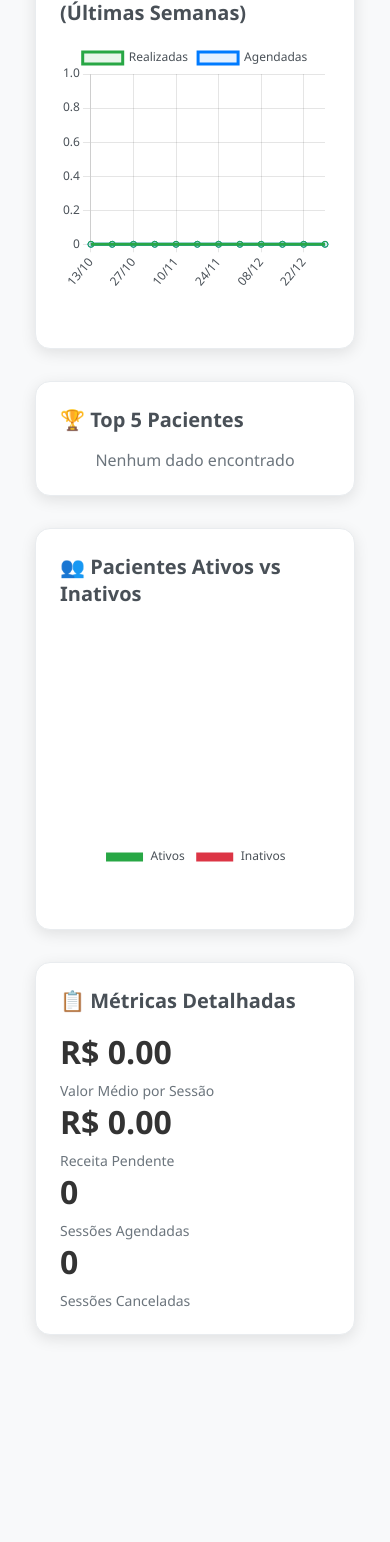
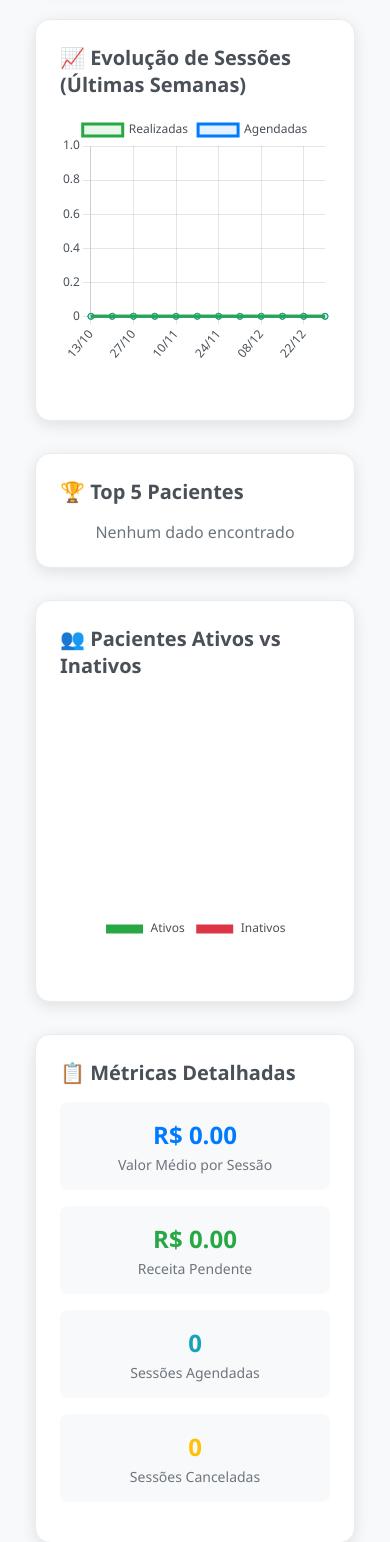
Before and after one commit to flavioricci-terser/mindcarepro-sistema, a Flask app: page /relatorios in a window 390 px wide. Shown: the part 1834-3376 px from the top of the page. Before the commit the page ends 3173 px from the top, so only its background shows below. Run offline with Flask 3, Linux system fonts and the light colour scheme; the visitor is signed in with stand-in values (Sample User, id 1); data that the repository does not hold is empty; some libraries are stand-ins or nearby versions.

Commit message:
Update main.css
incluimos no css
/* ========================================
   ESTILOS ESPECÍFICOS DE RELATÓRIOS
   ======================================== */

```diff
--- a/static/css/main.css
+++ b/static/css/main.css
@@ -1016,3 +1016,71 @@ body {
         padding: 10px 8px;
     }
 }
+
+/* ========================================
+   ESTILOS ESPECÍFICOS DE RELATÓRIOS
+   ======================================== */
+
+.top-pacientes-list {
+    max-height: 300px;
+    overflow-y: auto;
+}
+
+.paciente-item {
+    display: flex;
+    justify-content: space-between;
+    align-items: center;
+    padding: 0.75rem;
+    border-bottom: 1px solid #e9ecef;
+    transition: background-color 0.2s;
+}
+
+.paciente-item:hover {
+    background-color: #f8f9fa;
+}
+
+.paciente-item:last-child {
+    border-bottom: none;
+}
+
+.paciente-nome {
+    font-weight: 600;
+    color: #495057;
+}
+
+.paciente-stats {
+    font-size: 0.875rem;
+    color: #6c757d;
+}
+
+.metric-box {
+    text-align: center;
+    padding: 1rem;
+    border-radius: 8px;
+    background: #f8f9fa;
+    margin-bottom: 1rem;
+}
+
+.metric-value {
+    font-size: 1.5rem;
+    font-weight: bold;
+    margin-bottom: 0.25rem;
+}
+
+.metric-label {
+    font-size: 0.875rem;
+    color: #6c757d;
+}
+
+/* Cores específicas para métricas */
+.metric-primary .metric-value { color: #007bff; }
+.metric-success .metric-value { color: #28a745; }
+.metric-info .metric-value { color: #17a2b8; }
+.metric-warning .metric-value { color: #ffc107; }
+
+/* Responsividade para relatórios */
+@media (max-width: 768px) {
+    .stats-card-reports h3 {
+        font-size: 2rem;
+    }
+}
```
